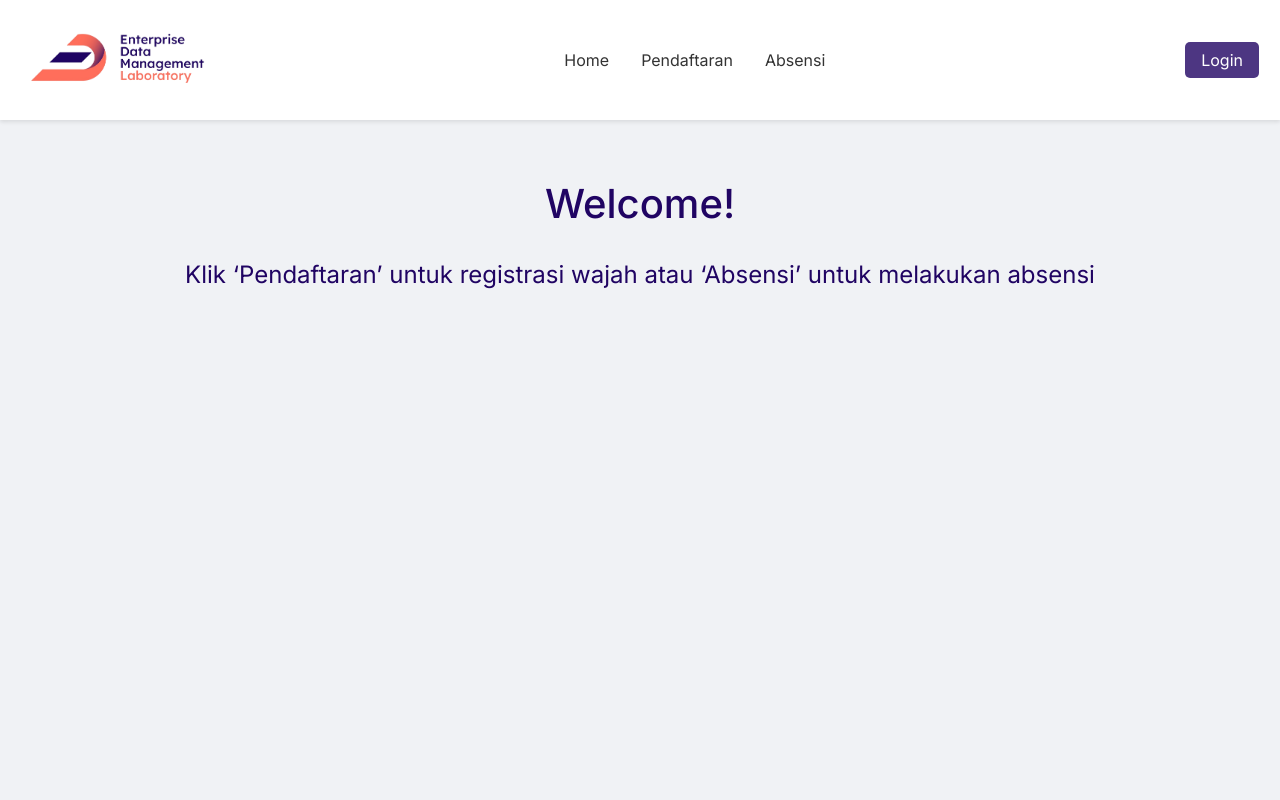
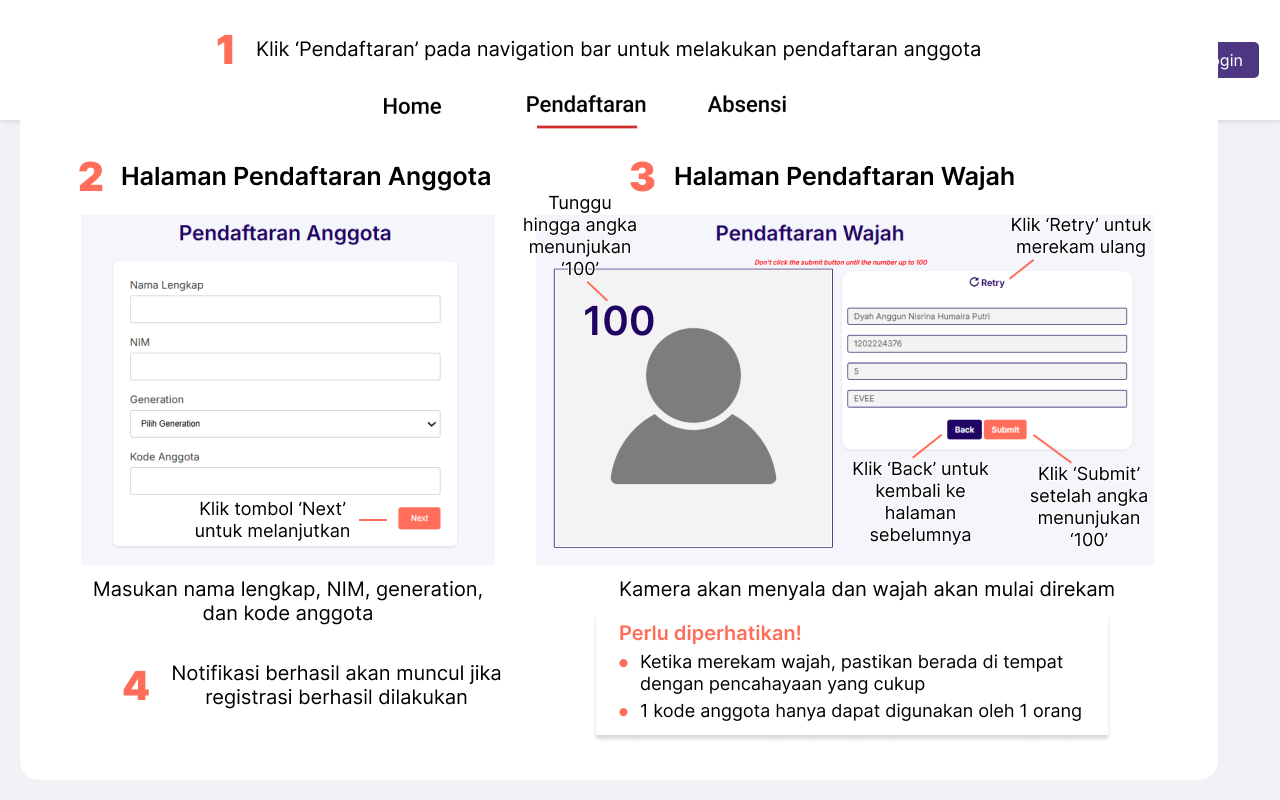
Before and after one commit to lifeatedmlab/PROJECT-FACE-RECOGNITION, a Flask app: template faceRecognition_files/templates/home.html in a window 1280 px wide. Run offline with Flask 3, Linux system fonts and the light colour scheme; the template is opened without the code that fills it, so the values that code supplies are empty.

Commit message:
update home, fix button data_anggota dan event

```diff
--- a/faceRecognition_files/templates/data_anggota.html
+++ b/faceRecognition_files/templates/data_anggota.html
@@ -110,11 +110,11 @@
         margin-right: 20px;
       }
       .btn-danger {
-        background-color: #ff6347;
+        background-color: #FF6E5A;
         color: white;
       }
       .btn-primary {
-        background-color: #4a90e2;
+        background-color: #200463;
         color: white;
       }
       .custom-btn {
@@ -193,8 +193,8 @@
       <div class="modal-content">
         <span id="closeModal" class="close">&times;</span>
         <p id="modalMessage">Are you sure you want to delete this record?</p>
+        <button class="btn-primary" id="cancelDeleteBtn">Cancel</button>
         <button class="btn-danger" id="confirmDeleteBtn">Delete</button>
-        <button class="btn-primary" id="cancelDeleteBtn">Cancel</button>
       </div>
     </div>
 
--- a/faceRecognition_files/templates/home.html
+++ b/faceRecognition_files/templates/home.html
@@ -11,11 +11,15 @@
             margin: 0;
             padding: 0;
             background-color: #f0f2f5;
+            display: flex;
+            flex-direction: column;
+            min-height: 100vh;
         }
         .content {
             padding: 2rem;
             max-width: 1200px;
             margin: 0 auto;
+            flex-grow: 1;
         }
         h1 {
             color: #200463;
@@ -30,6 +34,20 @@
             font-size: 24px;
             font-weight: 300; /* Medium weight */
         }
+        .alur-pendaftaran {
+            background-color: white;
+            border-radius: 20px;
+            padding: 20px;
+            position: fixed;
+            bottom: 0;
+            left: 0;
+            margin: 20px;
+        }
+        #AlurPendaftaranImg {
+            max-width: 100%;
+            height: auto;
+            display: block;
+        }
     </style>
 </head>
 <body>
@@ -40,5 +58,8 @@
         <h1>Welcome!</h1>
         <h2>Klik ‘Pendaftaran’ untuk registrasi wajah atau ‘Absensi’ untuk melakukan absensi</h2>
     </div>
+    <div class="alur-pendaftaran">
+        <img src="{{ url_for('static', filename='img/Alur Pendaftaran.png') }}" alt="AlurPendaftaran" id="AlurPendaftaranImg">
+    </div>
 </body>
 </html>
```
Also changed, not shown: faceRecognition_files/templates/event.html (+11 -3 lines), faceRecognition_files/static/img/Alur Pendaftaran.png (added).
